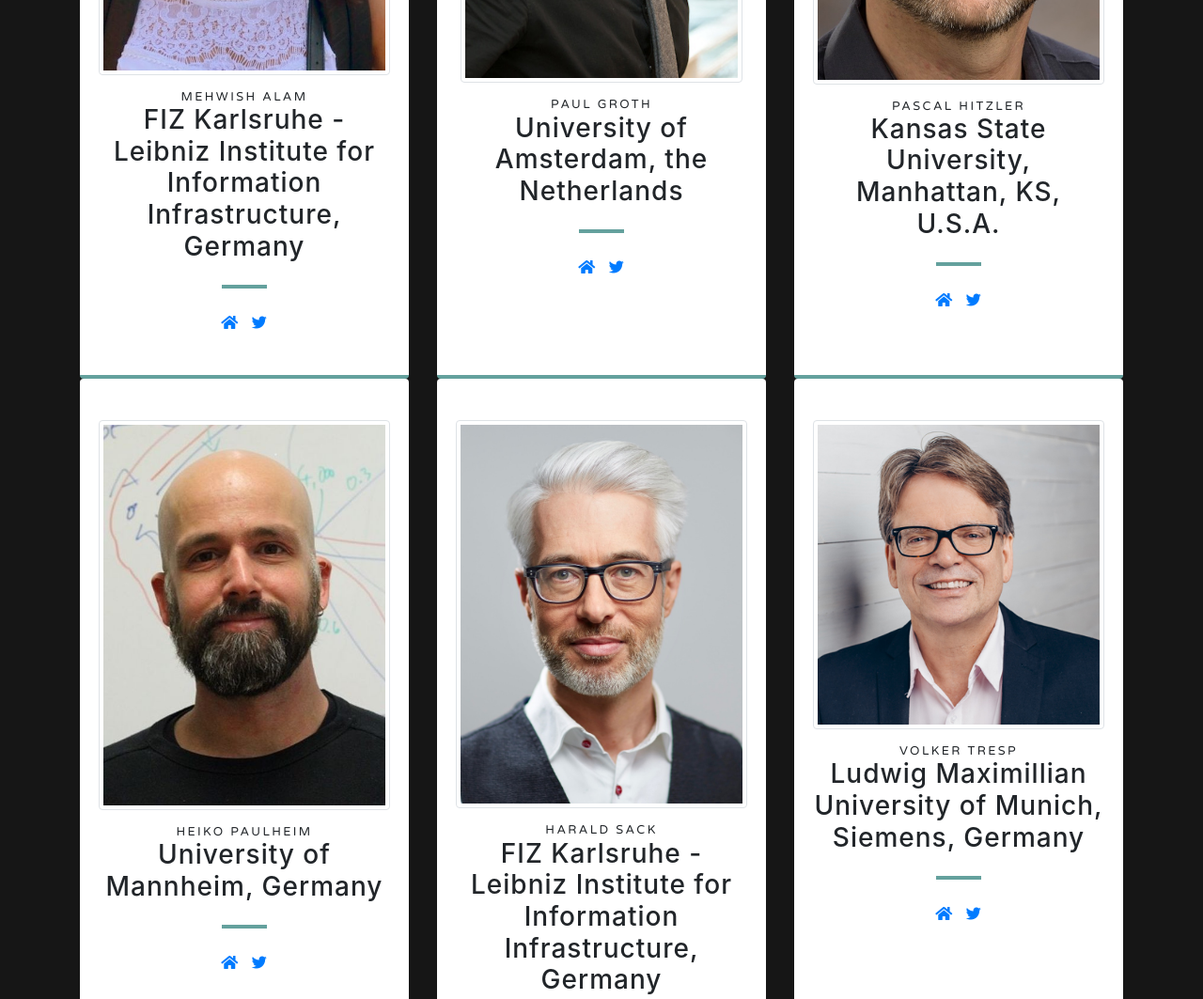
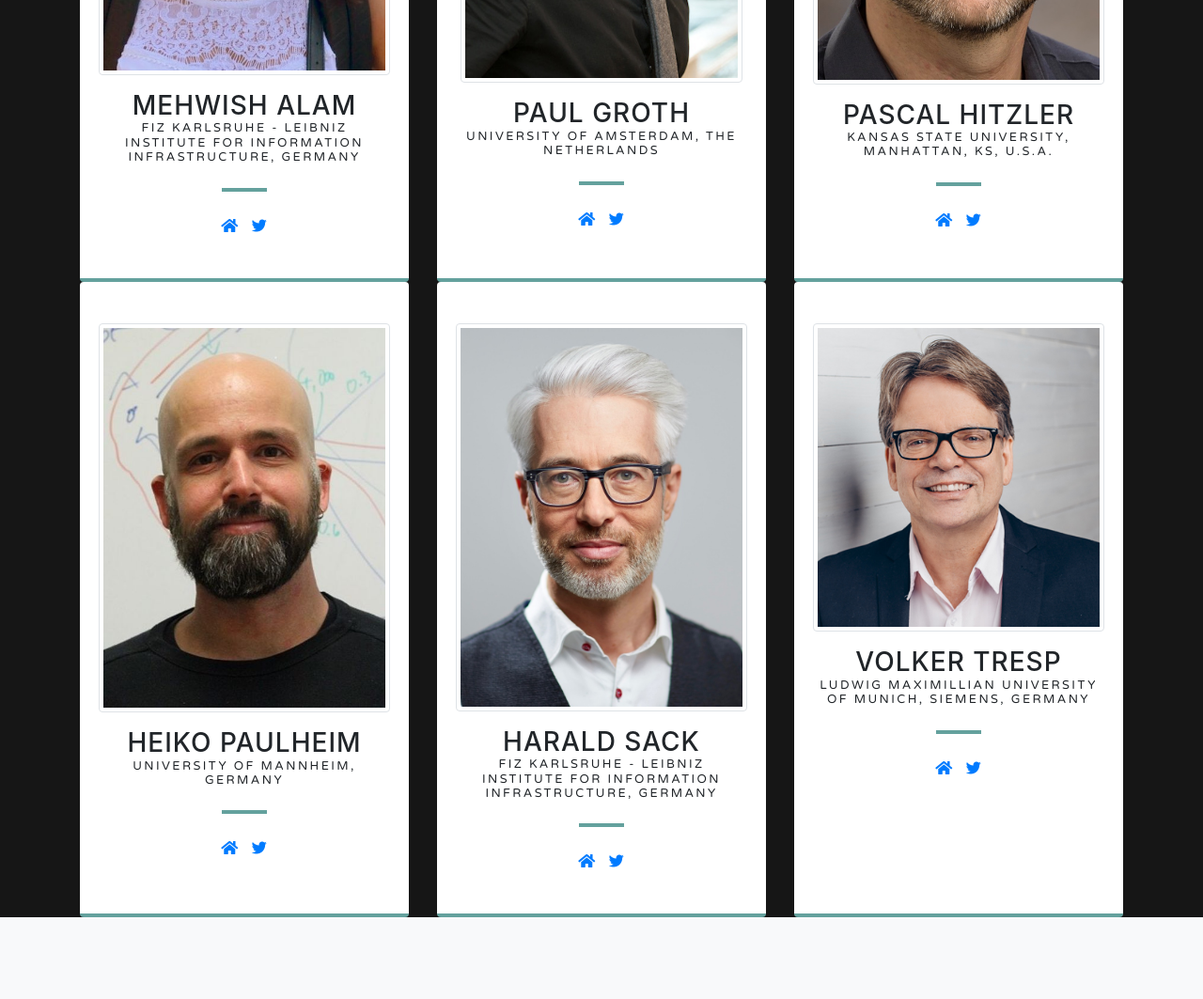
Before and after one commit to alammehwish/cssa_cikm_2020.github.io, a website with bundled scripts: page index.html in a window 1280 px wide. Shown: the part 5220-6283 px from the top of the page at 94% size. Built offline with nearby package versions, Linux system fonts and the light colour scheme.

Commit message:
Update index.html

```diff
--- a/index.html
+++ b/index.html
@@ -335,8 +335,8 @@ At least one of the authors of the accepted papers must register for the worksho
             <div class="card-body text-center">
               <!--<i class="fas fa-map-marked-alt text-primary mb-2"></i>-->
               <img class="img-thumbnail mb-3 mb-lg-3 width=300px height=300px " src="img/IMG_4910.jpg" alt="">
-              <h4 class="text-uppercase m-0">Mehwish Alam</h4>
-              <h3 class="m-0">FIZ Karlsruhe - Leibniz Institute for Information Infrastructure, Germany</h3>
+              <h3 class="text-uppercase m-0">Mehwish Alam</h3>
+              <h4 class="text-uppercase m-0">FIZ Karlsruhe - Leibniz Institute for Information Infrastructure, Germany</h4>
               <hr class="my-4">
 
               <li class="list-inline-item"><a href="https://t.co/jTAVkA1A7j?amp=1 ">
@@ -356,8 +356,8 @@ At least one of the authors of the accepted papers must register for the worksho
             <div class="card-body text-center">
               <!--<i class="fas fa-map-marked-alt text-primary mb-2"></i>-->
               <img class="img-thumbnail mb-3 mb-lg-3" width=300px height=300px src="img/headshot-uva-small.jpeg" alt="">
-              <h4 class="text-uppercase m-0">Paul Groth</h4>
-              <h3 class="m-0">University of Amsterdam, the Netherlands</h3>
+              <h3 class="text-uppercase m-0">Paul Groth</h3>
+              <h4 class="text-uppercase m-0">University of Amsterdam, the Netherlands</h4>
               <hr class="my-4">
 
               <li class="list-inline-item"><a href="http://pgroth.com/">
@@ -377,8 +377,8 @@ At least one of the authors of the accepted papers must register for the worksho
             <div class="card-body text-center">
               <!--<i class="fas fa-map-marked-alt text-primary mb-2"></i>-->
               <img class="img-thumbnail mb-3 mb-lg-3 width=300px height=300px " src="img/p_hitzler.jpg" alt="">
-              <h4 class="text-uppercase m-0">Pascal Hitzler</h4>
-               <h3 class="m-0">Kansas State University, Manhattan, KS, U.S.A.</h3>
+              <h3 class="text-uppercase m-0">Pascal Hitzler</h3>
+               <h4 class="text-uppercase m-0">Kansas State University, Manhattan, KS, U.S.A.</h4>
               <hr class="my-4">
 
               <li class="list-inline-item"><a href="http://www.pascal-hitzler.de">
@@ -398,8 +398,8 @@ At least one of the authors of the accepted papers must register for the worksho
             <div class="card-body text-center">
               <!--<i class="fas fa-map-marked-alt text-primary mb-2"></i>-->
               <img class="img-thumbnail mb-3 mb-lg-3 object-fit=cover" src="img/csm_portrait_heiko_2019a_4eaa9813f6.jpg" alt="">
-              <h4 class="text-uppercase m-0">Heiko Paulheim</h4>
-              <h3 class="m-0">University of Mannheim, Germany</h3>
+              <h3 class="text-uppercase m-0">Heiko Paulheim</h3>
+              <h4 class="text-uppercase m-0">University of Mannheim, Germany</h4>
               <hr class="my-4">
 
               <li class="list-inline-item"><a href="https://www.uni-mannheim.de/dws/people/professors/prof-dr-heiko-paulheim/">
@@ -419,8 +419,8 @@ At least one of the authors of the accepted papers must register for the worksho
             <div class="card-body text-center">
               <!--<i class="fas fa-map-marked-alt text-primary mb-2"></i>-->
               <img class="img-thumbnail mb-3 mb-lg-3  object-fit=cover" src="img/Bild-Harald-2015 Kopie-1000px.jpg" alt="">
-              <h4 class="text-uppercase m-0" >Harald Sack</h4>
-               <h3 class="m-0">FIZ Karlsruhe - Leibniz Institute for Information Infrastructure, Germany</h3>
+              <h3 class="text-uppercase m-0" >Harald Sack</h3>
+               <h4 class="text-uppercase m-0">FIZ Karlsruhe - Leibniz Institute for Information Infrastructure, Germany</h4>
               <hr class="my-4">
 
               <li class="list-inline-item"><a href="https://t.co/tk0AIcsXT9?amp=1">
@@ -439,8 +439,8 @@ At least one of the authors of the accepted papers must register for the worksho
             <div class="card-body text-center">
               <!--<i class="fas fa-map-marked-alt text-primary mb-2"></i>-->
               <img class="img-thumbnail mb-3 mb-lg-3" src="img/tresp.png" alt="">
-              <h4 class="text-uppercase m-0">Volker Tresp</h4>
-              <h3 class="m-0">Ludwig Maximillian University of Munich, Siemens, Germany</h3>
+              <h3 class="text-uppercase m-0">Volker Tresp</h3>
+              <h4 class="text-uppercase m-0">Ludwig Maximillian University of Munich, Siemens, Germany</h4>
               <hr class="my-4">
 
               <li class="list-inline-item"><a href="https://t.co/oKjccuPEU7?amp=1">
```
